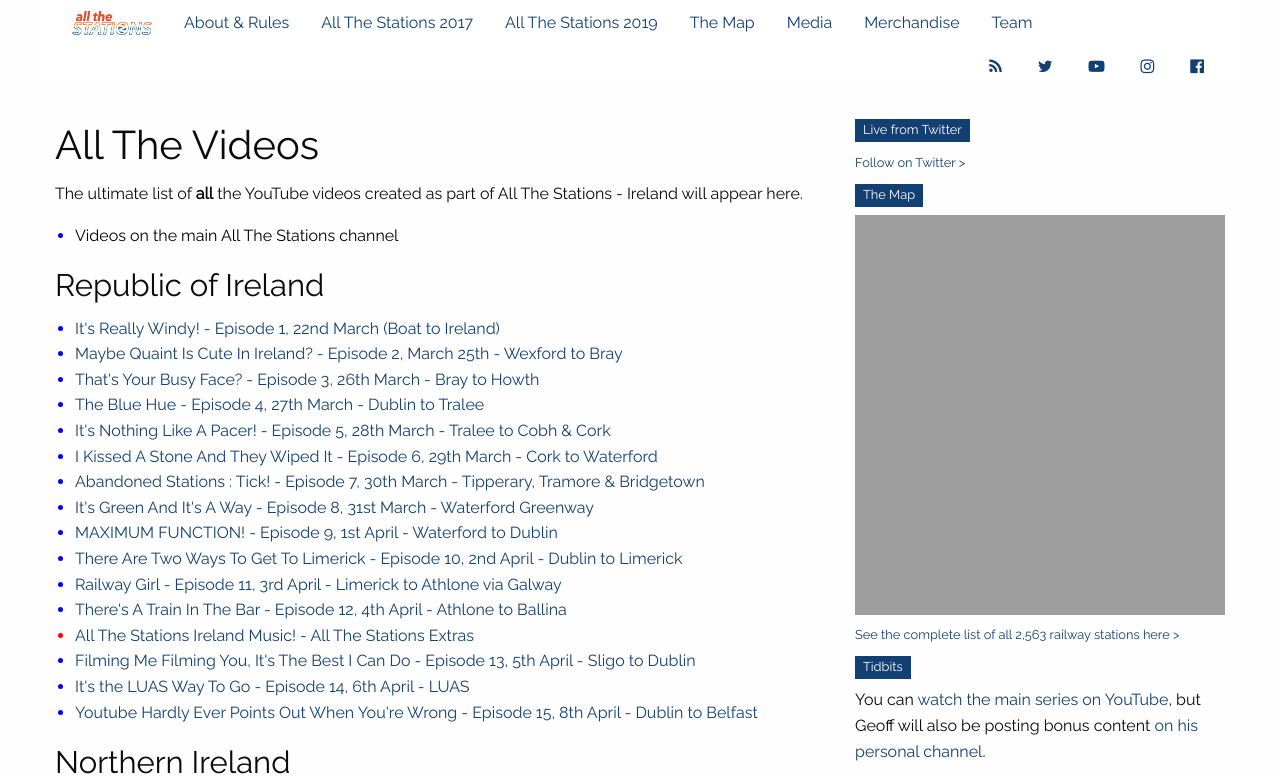
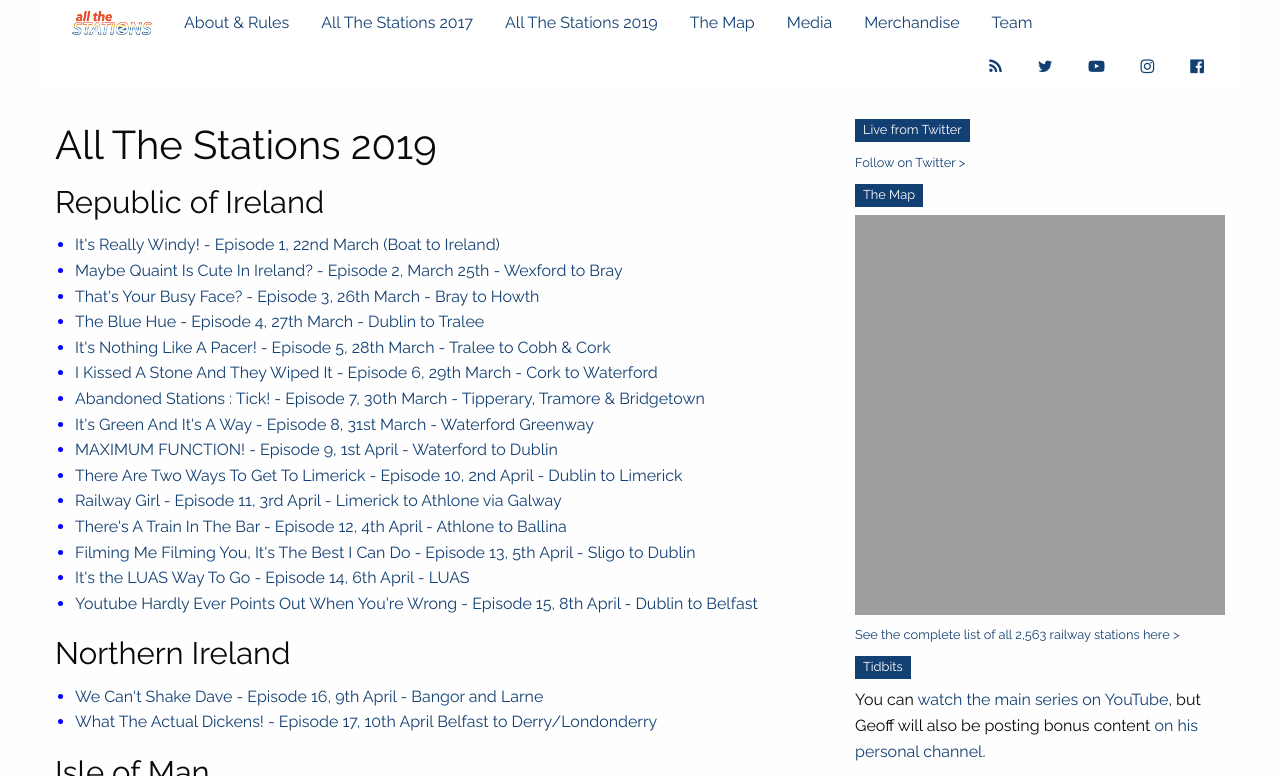
Before and after one commit to khawkins98/all-the-stations, a Jekyll site: the page built from videos.md, in a window 1280 px wide, cut to the strip 0-776 px from the top of the page. Built offline with Jekyll 4.4.1, drawn with Linux system fonts in a browser that asks for light colours; nearby versions of some CDN libraries; comment, search, counter and statistics services are not loaded.

Commit message:
Update videos.md

```diff
--- a/videos.md
+++ b/videos.md
@@ -10,13 +10,8 @@
 .bk {color:black;}
 .rd {color:red;}
 </style>
-## All The Videos
+## All The Stations 2019
 
-The ultimate list of **all** the YouTube videos created as part of All The Stations - Ireland will appear here.
-
-<ul>
-<span class="li bl"><span class="bk">Videos on the main All The Stations channel</span></span>
-</ul>
 
 ### Republic of Ireland
 
@@ -33,7 +28,6 @@
 <span class="li bl">{% include partial_youtube.html id="7l9rqFHx3NU" title="There Are Two Ways To Get To Limerick - Episode 10, 2nd April - Dublin to Limerick" %}</span>
 <span class="li bl">{% include partial_youtube.html id="094AZp6ZyrE" title="Railway Girl - Episode 11, 3rd April - Limerick to Athlone via Galway" %}</span>
 <span class="li bl">{% include partial_youtube.html id="8630DmnIAf8" title="There's A Train In The Bar - Episode 12, 4th April - Athlone to Ballina" %}</span>
-<span class="li rd">{% include partial_youtube.html id="zAOIkq5uxco" title="All The Stations Ireland Music! - All The Stations Extras" %}</span>
 <span class="li bl">{% include partial_youtube.html id="0CdCLSHJCKI" title="Filming Me Filming You, It's The Best I Can Do - Episode 13, 5th April - Sligo to Dublin" %}</span>
 <span class="li bl">{% include partial_youtube.html id="Wl8R9zfNwBE" title="It's the LUAS Way To Go - Episode 14, 6th April - LUAS" %}</span>
 <span class="li bl">{% include partial_youtube.html id="QoBPG3m7vKg" title="Youtube Hardly Ever Points Out When You're Wrong - Episode 15, 8th April - Dublin to Belfast" %}</span>
```
